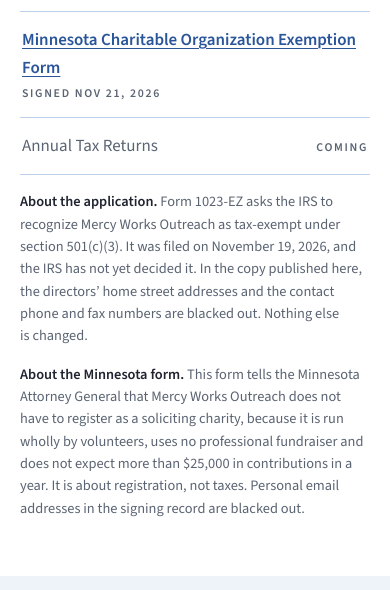
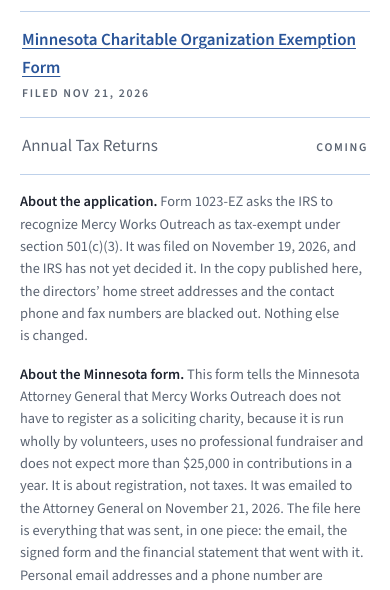
Before and after one commit to dlb1177/mercyworksoutreach, a plain HTML site: page tax-documents/index.html in a window 390 px wide. Shown: the part 641-1231 px from the top of the page. Drawn offline with Linux system fonts and the light colour scheme.

Commit message:
Minnesota exemption form: publish the full filing as sent Nov 21, 2026
One file with the cover email, the signed form and the financial statement.
The row now reads Filed. Personal email addresses and a phone number redacted.

Co-Authored-By: Claude Fable 5.2 <noreply@anthropic.com>

```diff
--- a/tax-documents/index.html
+++ b/tax-documents/index.html
@@ -36,11 +36,11 @@
 
       <ul class="rows">
         <li><a href="../documents/tax/2026-11-19-form-1023-ez.pdf" target="_blank" rel="noopener">Form 1023-EZ: Application for Recognition of Exemption</a> <span class="meta">Filed Nov 19, 2026</span></li>
-        <li><a href="../documents/tax/2026-11-21-mn-charity-registration-exemption.pdf" target="_blank" rel="noopener">Minnesota Charitable Organization Exemption Form</a> <span class="meta">Signed Nov 21, 2026</span></li>
+        <li><a href="../documents/tax/2026-11-21-mn-charity-registration-exemption.pdf" target="_blank" rel="noopener">Minnesota Charitable Organization Exemption Form</a> <span class="meta">Filed Nov 21, 2026</span></li>
         <li><span class="pending">Annual Tax Returns</span> <span class="meta">Coming</span></li>
       </ul>
       <p class="note"><strong>About the application.</strong> Form 1023-EZ asks the IRS to recognize Mercy Works Outreach as tax-exempt under section 501(c)(3). It was filed on November 19, 2026, and the IRS has not yet decided it. In the copy published here, the directors&rsquo; home street addresses and the contact phone and fax numbers are blacked out. Nothing else is changed.</p>
-      <p class="note"><strong>About the Minnesota form.</strong> This form tells the Minnesota Attorney General that Mercy Works Outreach does not have to register as a soliciting charity, because it is run wholly by volunteers, uses no professional fundraiser and does not expect more than $25,000 in contributions in a year. It is about registration, not taxes. Personal email addresses in the signing record are blacked out.</p>
+      <p class="note"><strong>About the Minnesota form.</strong> This form tells the Minnesota Attorney General that Mercy Works Outreach does not have to register as a soliciting charity, because it is run wholly by volunteers, uses no professional fundraiser and does not expect more than $25,000 in contributions in a year. It is about registration, not taxes. It was emailed to the Attorney General on November 21, 2026. The file here is everything that was sent, in one piece: the email, the signed form and the financial statement that went with it. Personal email addresses and a phone number are blacked out.</p>
     </main>
 
   </div>
```
Also changed, not shown: 2 other files.
